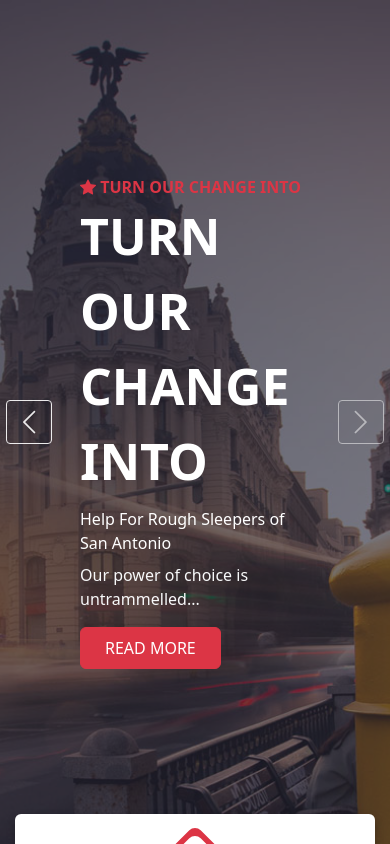
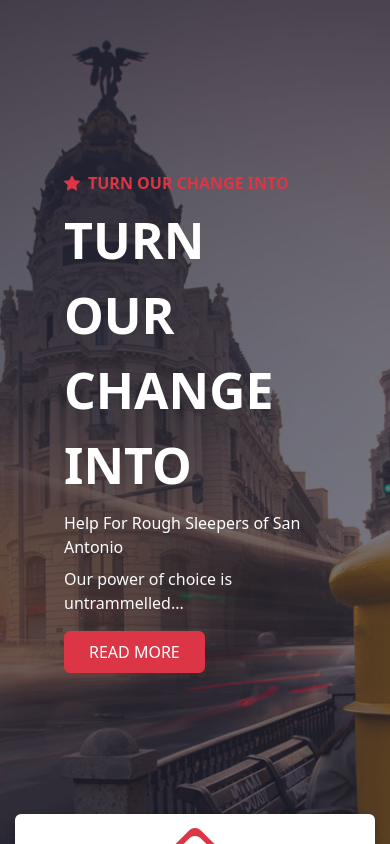
Before and after one commit to shanuja41/HeroSection, a React (Vite) app: page / in a window 390 px wide. Shown: the top 844 px of the page. Built offline with nearby package versions, Linux system fonts and the light colour scheme.

Commit message:
content alignment

```diff
--- a/src/App.css
+++ b/src/App.css
@@ -101,7 +101,7 @@
 
   .icon-box-wrapper {
     width: 60px;
-    height: 50px;
+    height: 60px;
     margin: 0 auto 20px auto;
     position: relative;
   }
--- a/src/page/Herosection.jsx
+++ b/src/page/Herosection.jsx
@@ -22,25 +22,38 @@ export default function Herosection() {
                 {/* Optional overlay */}
                 <div className="overlay"></div>
 
-                {/* Centered Content */}
+
                 <div
-                  className="container position-absolute top-50 start-50 translate-middle text-start text-white"
-                  style={{ zIndex: 2, padding: "5rem" }}
+                  className="container position-absolute top-50 start-50 translate-middle text-white text-start px-5 px-sm-4 px-md-5 py-4 py-md-5"
+                  style={{ zIndex: 2 }}
                 >
-                  <div className=" maintext text-danger">
-                    <i class="bi bi-star-fill" />{" "}
-                    <span className="fw-bold">TURN OUR CHANGE INTO</span>
+
+                  <div className="maintext text-danger mb-2">
+                    <i className="bi bi-star-fill me-2 mx-3" />
+                    <span className="fw-bold fs-6 fs-md-5">
+                      TURN OUR CHANGE INTO
+                    </span>
                   </div>
-                  <div className=" main-text fw-bold mb-2">
+
+
+                  <div className="main-text fw-bold mb-2 fs-md-2 mx-3">
                     {heroSlides[index]?.title}
                   </div>
-                  <p className="mb-2">{heroSlides[index]?.description}</p>
-                  <p className="text-light mb-3">
+
+
+                  <p className="mb-2 fs-6 fs-md-5 mx-3">
+                    {heroSlides[index]?.description}
+                  </p>
+
+
+                  <p className="text-light mb-3 fs-6 mx-3">
                     {heroSlides[index]?.paragraph}
                   </p>
+
+
                   <Link
                     to={heroSlides[index]?.buttonLink}
-                    className="btn btn-danger px-4 py-2"
+                    className="btn btn-danger px-4 py-2 fs-6 mx-3"
                   >
                     {heroSlides[index]?.buttonText}
                   </Link>
@@ -57,7 +70,7 @@ export default function Herosection() {
           data-bs-target="#heroCarousel"
           data-bs-slide="prev"
         >
-          <i className="bi bi-chevron-left fs-1 px-2 rounded-1 custom-icon-box"></i>
+          <i className="bi bi-chevron-left fs-1 px-2 rounded-1 custom-icon-box d-none d-sm-block "></i>
         </button>
         <button
           className="carousel-control-next"
@@ -65,7 +78,7 @@ export default function Herosection() {
           data-bs-target="#heroCarousel"
           data-bs-slide="next"
         >
-          <i className="bi bi-chevron-right fs-1 px-2 rounded-1 custom-icon-box"></i>
+          <i className="bi bi-chevron-right fs-1 px-2 rounded-1 custom-icon-box d-none d-sm-block "></i>
         </button>
       </div>
 
```
